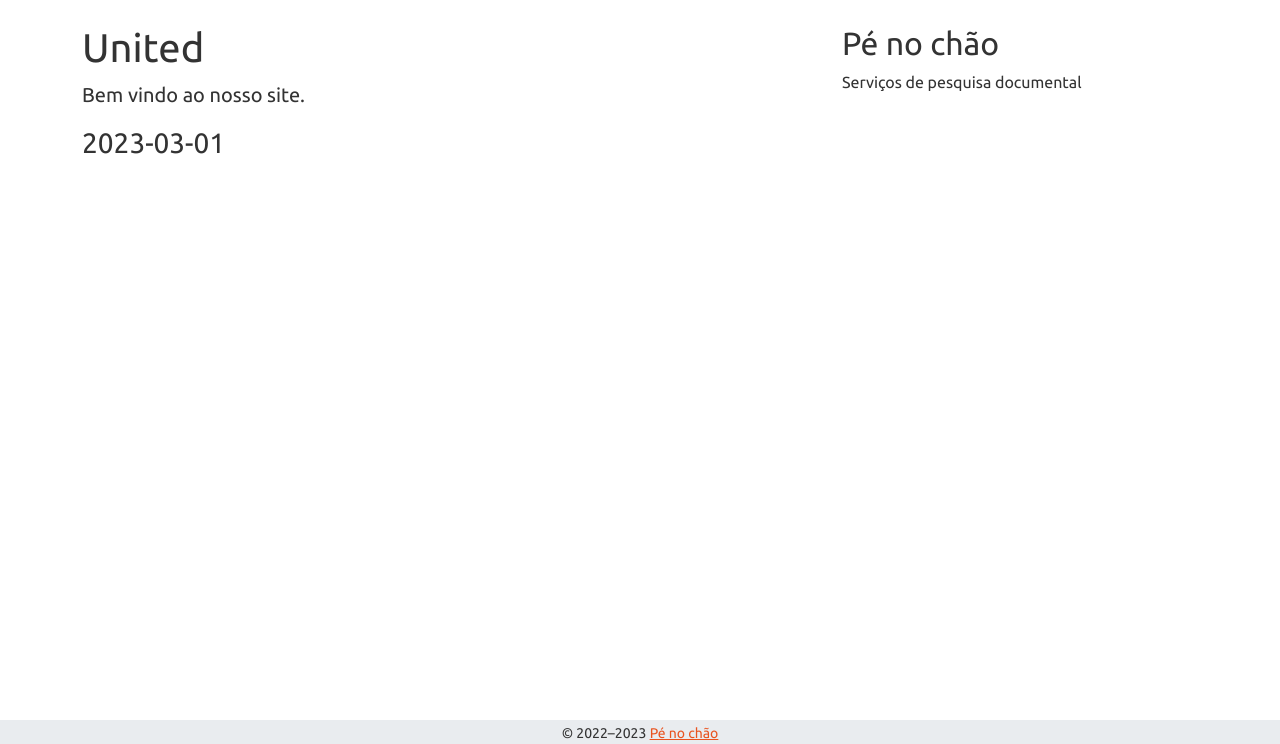
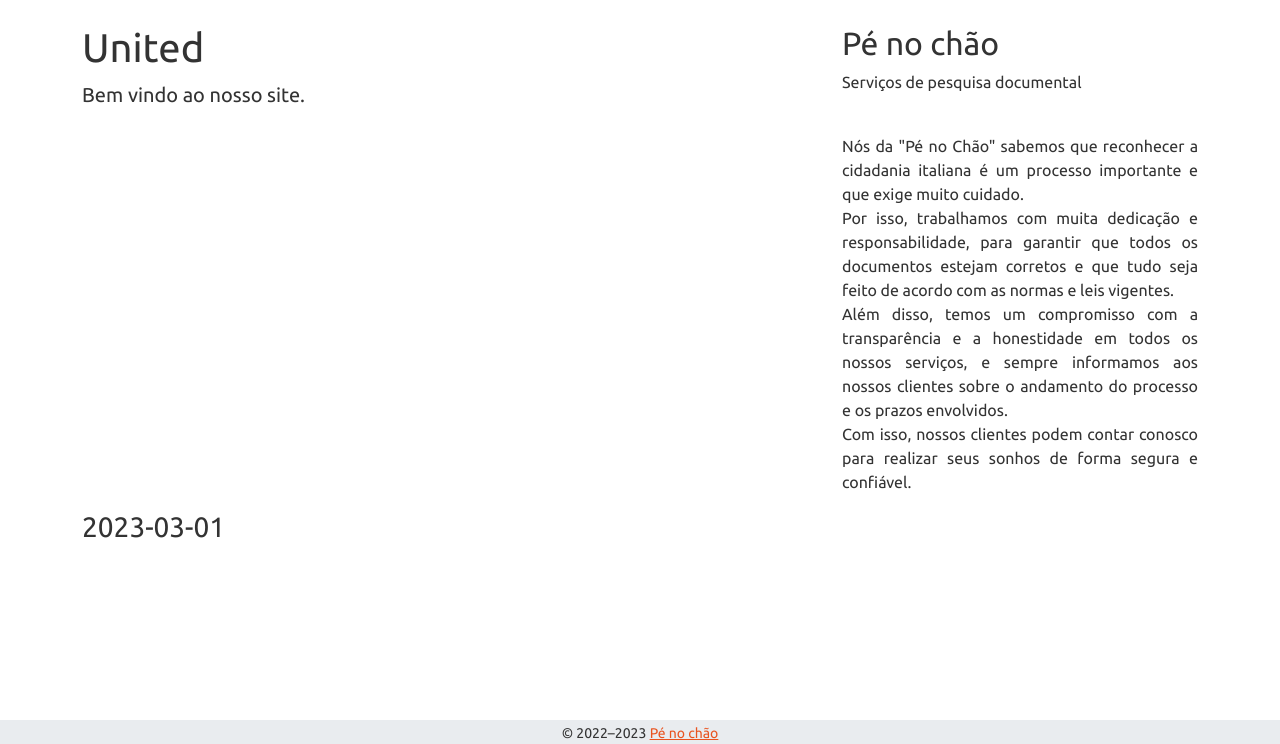
Before and after one commit to S-Riot/penochao, a Flask app: page / in a window 1280 px wide. Shown: the part 56-800 px from the top of the page. Run offline with Flask 3, Linux system fonts and the light colour scheme; some libraries are stand-ins or nearby versions.

Commit message:
modified:   penochao18237.SQLite 	new file:   penochao18237.sqbpro 	modified:   templates/index.html

```diff
--- a/templates/index.html
+++ b/templates/index.html
@@ -17,7 +17,8 @@
     <div class="col-lg-4 col-md-5 col-sm-6">
       <div class="sponsor">
        <h2>Pé no chão</h2>
-       <p>Serviços de pesquisa documental</p>
+       <p>Serviços de pesquisa documental</p> <br>
+       <p style="text-align: justify;">Nós da "Pé no Chão" sabemos que reconhecer a cidadania italiana é um processo importante e que exige muito cuidado.<br>Por isso, trabalhamos com muita dedicação e responsabilidade, para garantir que todos os documentos estejam corretos e que tudo seja feito de acordo com as normas e leis vigentes.<br> Além disso, temos um compromisso com a transparência e a honestidade em todos os nossos serviços, e sempre informamos aos nossos clientes sobre o andamento do processo e os prazos envolvidos.<br> Com isso, nossos clientes podem contar conosco para realizar seus sonhos de forma segura e confiável.</p>
       </div>
     </div>
   </div>
```
Also changed, not shown: penochao18237.SQLite, 1 other file.
